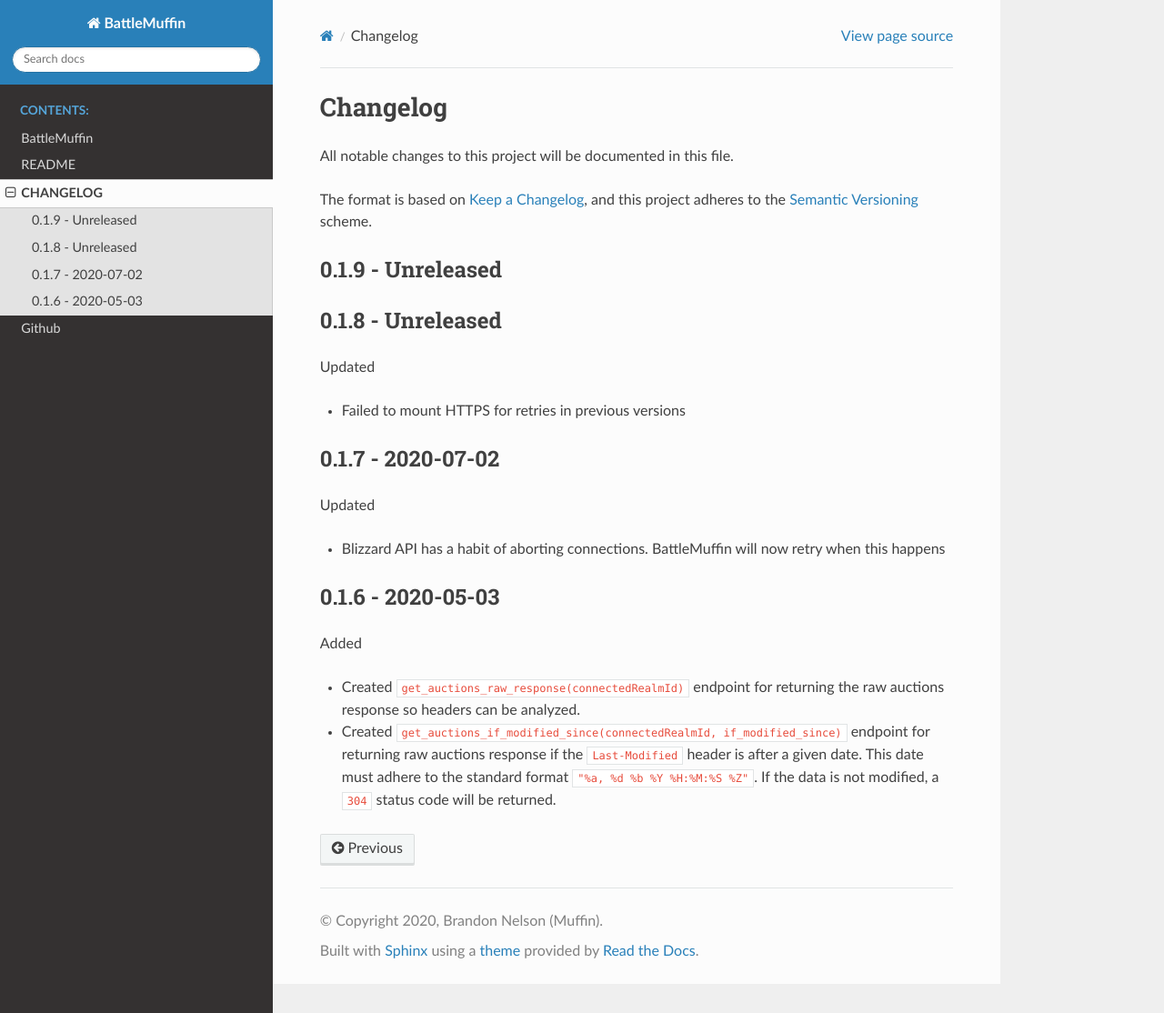
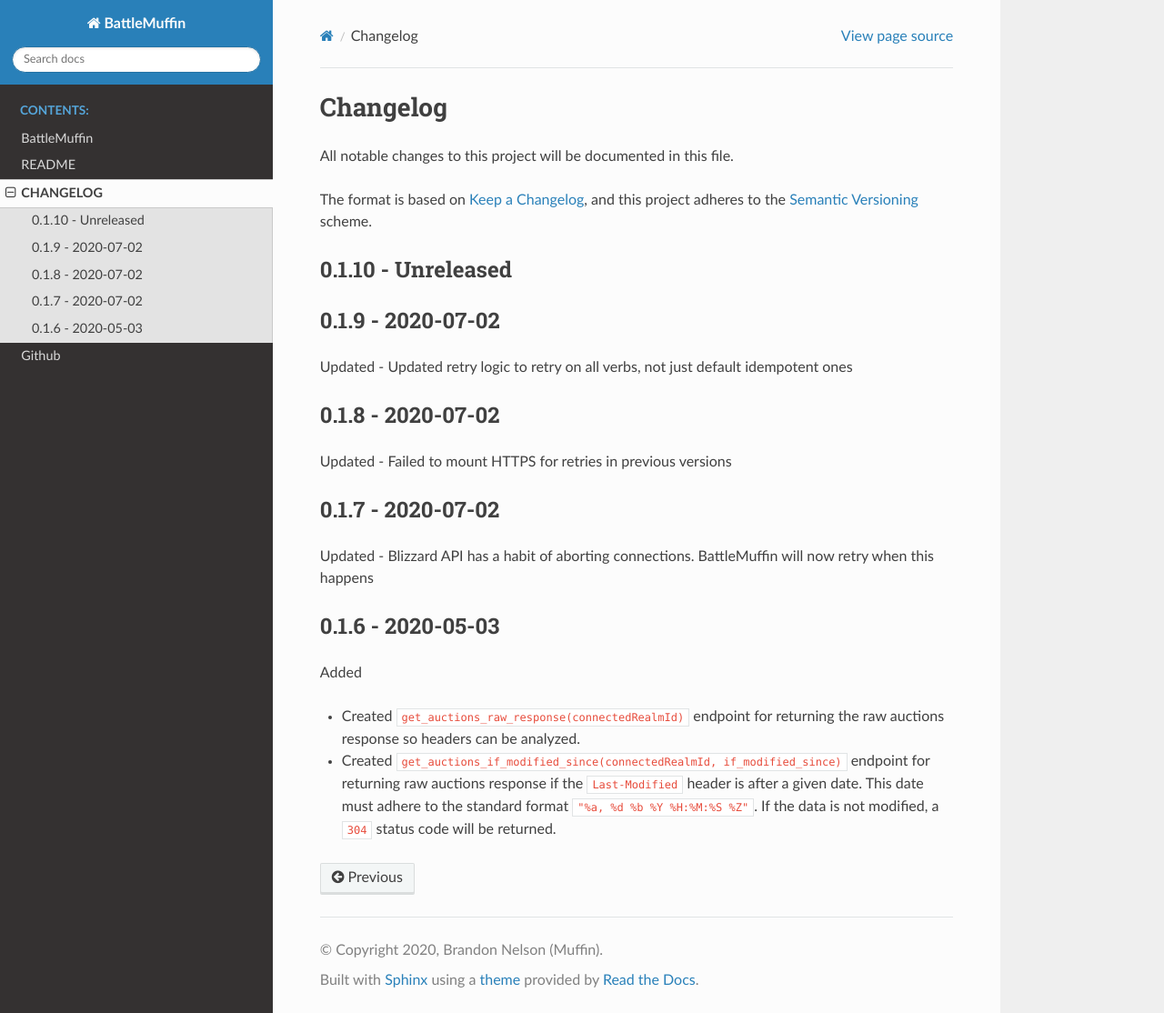
Before and after one commit to tehmufifnman/BattleMuffin-Python, a Sphinx documentation site: the page built from docs/changelog.rst, in a window 1280 px wide and 1114 px high. Shown: the whole window at 91% size. Built offline with Sphinx 7.4.7 and the Read the Docs theme 2.0.0, drawn with Linux system fonts in a browser that asks for light colours.

Commit message:
Update retry logic

```diff
--- a/CHANGELOG.rst
+++ b/CHANGELOG.rst
@@ -6,19 +6,22 @@
 The format is based on `Keep a Changelog`_, and this project adheres to the
 `Semantic Versioning`_ scheme.
 
-0.1.9 - Unreleased
-==================
+0.1.10 - Unreleased
+===================
 
-0.1.8 - Unreleased
+0.1.9 - 2020-07-02
 ==================
 Updated
+- Updated retry logic to retry on all verbs, not just default idempotent ones
 
+0.1.8 - 2020-07-02
+==================
+Updated
 - Failed to mount HTTPS for retries in previous versions
 
 0.1.7 - 2020-07-02
 ==================
 Updated
-
 - Blizzard API has a habit of aborting connections. BattleMuffin will now retry when this happens
 
 0.1.6 - 2020-05-03
--- a/battlemuffin/__about__.py
+++ b/battlemuffin/__about__.py
@@ -3,4 +3,4 @@
 that is used both in distribution (i.e., setup.py) and within the
 codebase.
 """
-__version__ = "0.1.8"
+__version__ = "0.1.9"
--- a/docs/conf.py
+++ b/docs/conf.py
@@ -23,7 +23,7 @@
 author = "Brandon Nelson (Muffin)"
 
 # The full version, including alpha/beta/rc tags
-release = "0.1.8"
+release = "0.1.9"
 master_doc = "index"
 
 # -- General configuration ---------------------------------------------------
```
Also changed, not shown: 1 other file.
